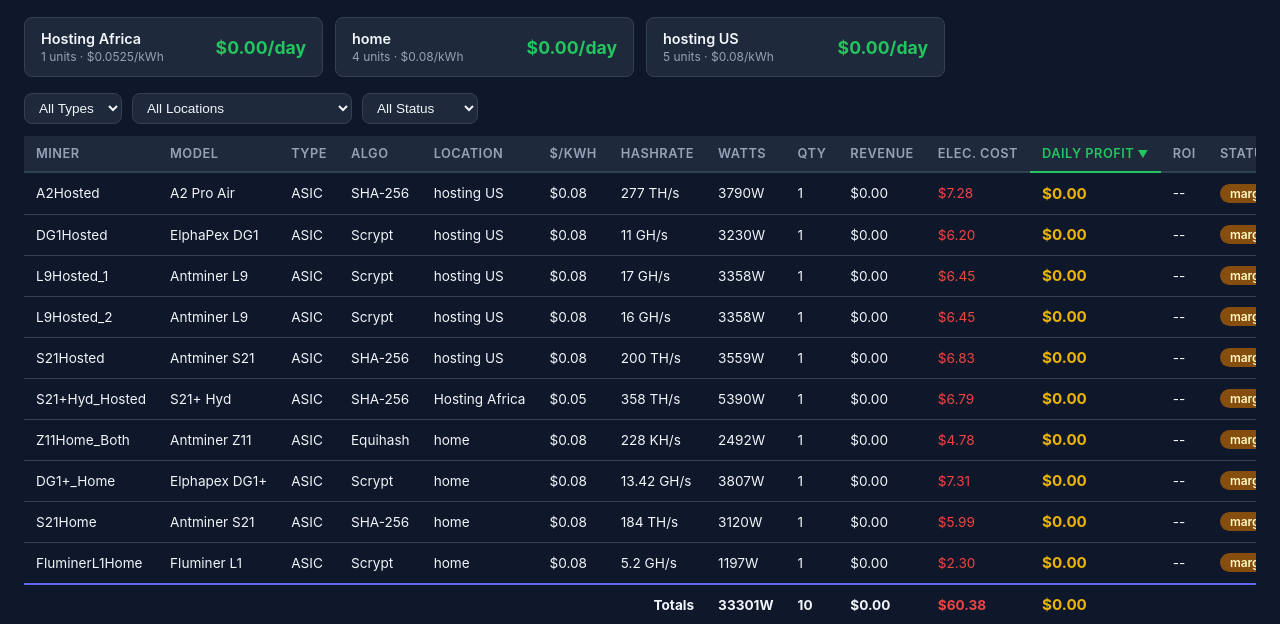
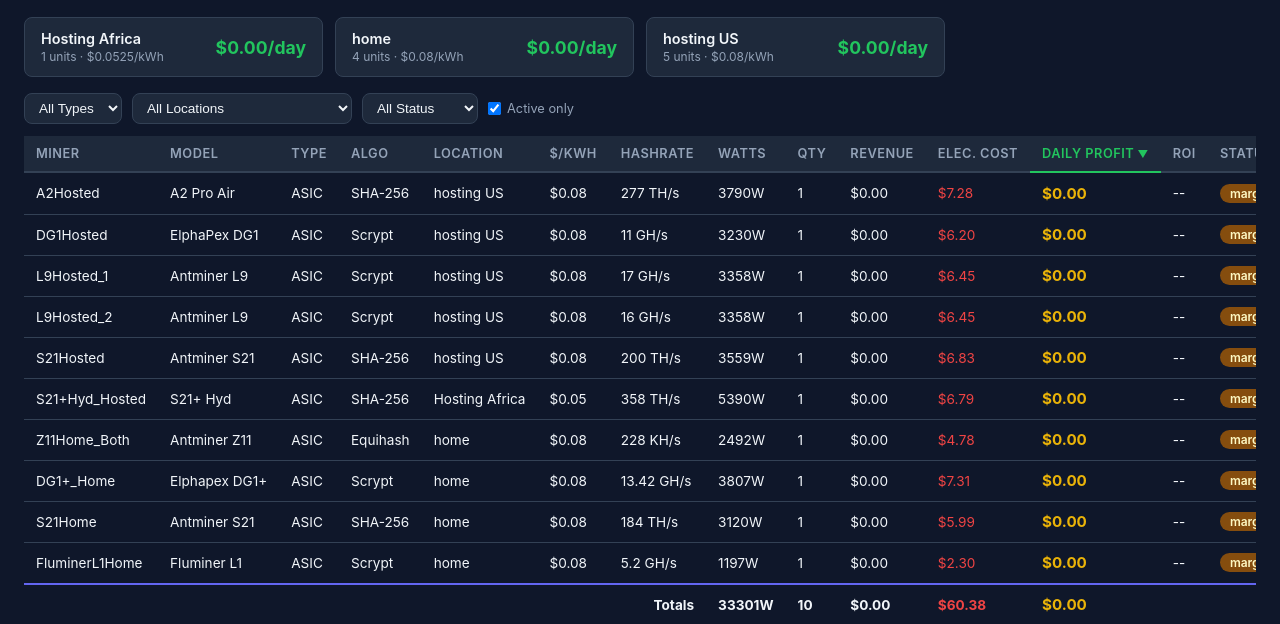
Before and after one commit to apedraza3/mining-profitability, a Flask app: page / in a window 1280 px wide. Shown: the part 250-874 px from the top of the page. Run offline with Flask 3, Linux system fonts and the light colour scheme; data that the repository does not hold is empty.

Commit message:
Add active-only toggle to filter bar
Checkbox in the table controls hides inactive miners by default.
Uncheck to show all miners including inactive ones.

Co-Authored-By: Claude Opus 4.6 <noreply@anthropic.com>

```diff
--- a/static/css/dashboard.css
+++ b/static/css/dashboard.css
@@ -54,11 +54,11 @@ body {
 .source-dot.unavailable { background: #991b1b; color: #fecaca; }
 
 /* Auto refresh toggle */
-.auto-refresh-toggle {
+.auto-refresh-toggle, .active-only-toggle {
     display: flex; align-items: center; gap: 6px;
     font-size: 0.8rem; color: var(--text-muted); cursor: pointer;
 }
-.auto-refresh-toggle input { cursor: pointer; }
+.auto-refresh-toggle input, .active-only-toggle input { cursor: pointer; }
 
 /* Buttons */
 .btn {
--- a/static/js/dashboard.js
+++ b/static/js/dashboard.js
@@ -262,8 +262,10 @@ function applyFilterLogic(data) {
     const typeFilter = document.getElementById('filterType').value;
     const locFilter = document.getElementById('filterLocation').value;
     const statusFilter = document.getElementById('filterStatus').value;
+    const activeOnly = document.getElementById('activeOnlyToggle').checked;
 
     return data.filter(r => {
+        if (activeOnly && r.status === 'inactive') return false;
         if (typeFilter && r.miner.type !== typeFilter) return false;
         if (locFilter && r.miner.location_id !== locFilter) return false;
         if (statusFilter && r.status !== statusFilter) return false;
--- a/templates/index.html
+++ b/templates/index.html
@@ -80,6 +80,10 @@
                 <option value="unprofitable">Unprofitable</option>
                 <option value="inactive">Inactive</option>
             </select>
+            <label class="active-only-toggle">
+                <input type="checkbox" id="activeOnlyToggle" checked onchange="applyFilters()">
+                <span>Active only</span>
+            </label>
         </div>
         <div class="table-wrapper">
             <table class="miner-table" id="minerTable">
```
